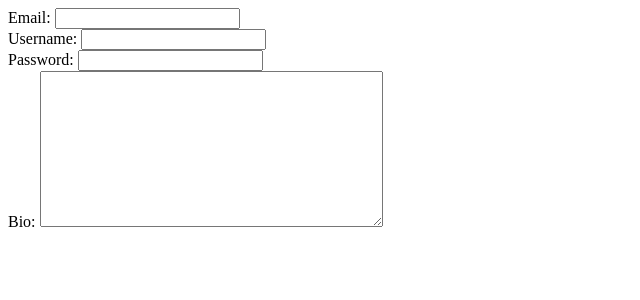
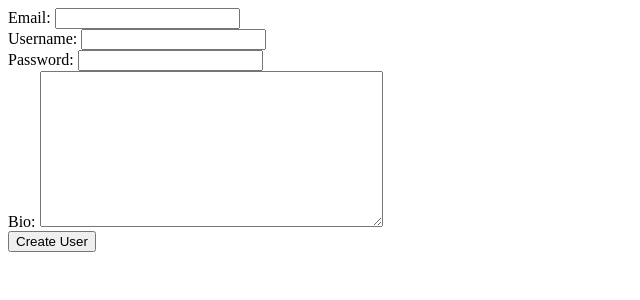
Before and after one commit to aidandomondon/comebacksunday, a Django app: page /posts/create_user/ in a window 1280 px wide. Shown: the top 300 px of the page, without its empty margins (0-640 px from the left). Run offline with Django 5.2, Linux system fonts and the light colour scheme.

Commit message:
Fixed user creation

```diff
--- a/comebacksunday/posts/templates/posts/create_user.html
+++ b/comebacksunday/posts/templates/posts/create_user.html
@@ -1,4 +1,5 @@
 <form action="{% url 'posts:create_user' %}" method="post">
     {% csrf_token %}
     {{ form }}
+    <input type="submit" value="Create User">
 </form>
--- a/comebacksunday/posts/views.py
+++ b/comebacksunday/posts/views.py
@@ -90,7 +90,7 @@ def create_user(request) -> HttpResponse:
     elif request.method == "POST":  # ...and "POST" if returning w/ data from a filled out form
         form = CreateExtendedUserForm(data=request.POST)
         if form.is_valid():
-            cleaned_data = form.cleaned_data()
+            cleaned_data = form.cleaned_data
             try:
                 user = User.objects.create_user(
                     username = cleaned_data["username"],
```
Also changed, not shown: comebacksunday/polls/migrations/0001_initial.py, comebacksunday/posts/migrations/0001_initial.py (added).
